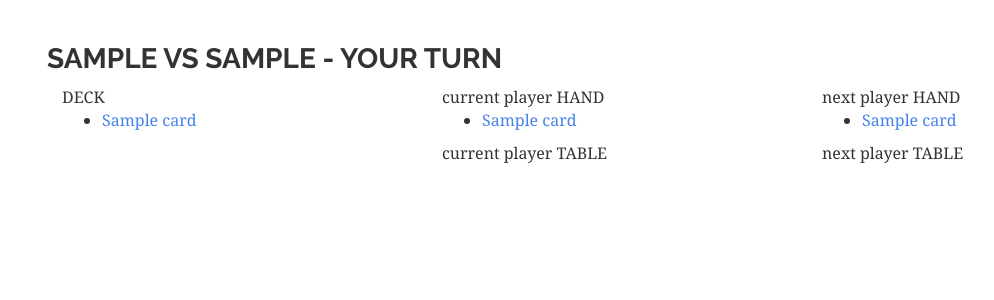
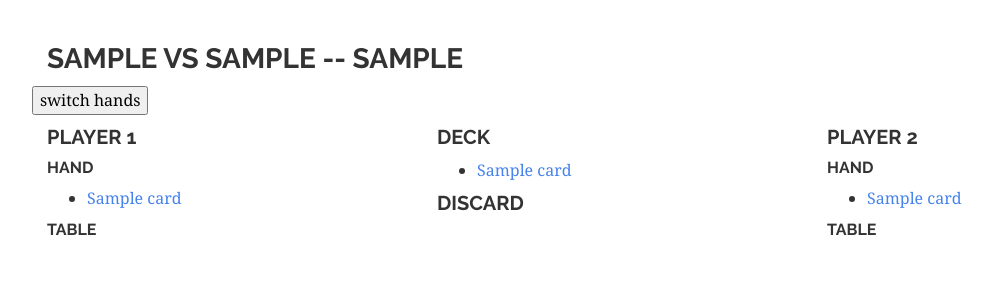
Before and after one commit to mzuccaroli/django_tides, a Django app: page /gamesrv/1/ in a window 1280 px wide. Shown: the part 57-357 px from the top of the page, without its empty margins (23-1017 px from the left). Run offline with Django 3.2, Linux system fonts and the light colour scheme; a user stored in the database is signed in; tables that the repository leaves empty hold one stand-in row (values such as "Sample post"); some libraries are stand-ins or nearby versions.

Commit message:
player 1 and player 2 card rapresentation in game detail, prepare game button switch hands button

```diff
--- a/tides/gamesrv/models.py
+++ b/tides/gamesrv/models.py
@@ -37,7 +37,7 @@ class GamesManager(models.Manager):
             current_player=choice([invitation.to_user, invitation.from_user])
         )
         game.save()
-        game.prepare_game()
+        # game.prepare_game()
         return game
 
 
@@ -90,7 +90,6 @@ class Game(models.Model):
     def draw_from_deck(self):
         """current player draw a card from deck"""
         card = self.deck.get(draft__draft_order=self.deck_index)
-        # draft__draft_order = self.deck_index
         hand = Hand(
             game=self,
             card=card,
@@ -100,46 +99,41 @@ class Game(models.Model):
         self.deck_index += 1
         Draft.objects.get(card=card, game=self).delete()
 
-    def get_my_hand(self):
-        return self.get_player_hand(self.current_player)
-
-    def get_opponent_hand(self):
-        return self.get_player_hand(self.get_opponent(self.current_player))
-
-    def get_my_table(self):
-        return self.get_player_table(self.current_player)
-
-    def get_opponent_table(self):
-        return self.get_player_table(self.get_opponent(self.current_player))
-
     def redraw_table(self):
         for hand in self.get_my_table():
             hand.draw_card()
             hand.save()
 
-    def get_player_hand(self, user):
-        return self.players_hand.filter(hand__game=self, hand__player=user, hand__status="H")
+    def player_1_hand(self):
+        return self.players_hand.filter(hand__game=self, hand__player=self.player_1, hand__status="H")
+
+    def player_2_hand(self):
+        return self.players_hand.filter(hand__game=self, hand__player=self.player_2, hand__status="H")
+
+    def player_1_table(self):
+        return self.players_hand.filter(
+            Q(hand__game=self, hand__player=self.player_1, hand__status="T") |
+            Q(hand__game=self, hand__player=self.player_1, hand__status="B")
+        )
+
+    def player_2_table(self):
+        return self.players_hand.filter(
+            Q(hand__game=self, hand__player=self.player_2, hand__status="T") |
+            Q(hand__game=self, hand__player=self.player_2, hand__status="B")
+        )
 
     def get_player_table(self, user):
-        return self.players_hand.filter(Q(hand__game=self, hand__player=user, hand__status="T") | Q(hand__game=self, hand__player=user, hand__status="B"))
+        return self.players_hand.filter(
+            Q(hand__game=self, hand__player=user, hand__status="T") | Q(hand__game=self, hand__player=user,
+                                                                        hand__status="B"))
 
-    def exchange_deck(self):
-        first_player_hand = self.get_player_hand(self.player_1)
-        second_player_hand = self.get_player_hand(self.player_2)
-        for hand in first_player_hand:
-            hand.player = self.player_2
+    def exchange_hands(self):
+        for hand in Hand.objects.filter(game=self, status="H"):
+            if hand.player == self.player_1:
+                hand.player = self.player_2
+            else:
+                hand.player = self.player_1
             hand.save()
-        for hand in second_player_hand:
-            hand.player = self.player_1
-            hand.save()
-
-    # def save(self, *args, **kwargs):
-    #     if self.turn_number <= 10:
-    #         self.turn_number += 1
-    #     else:
-    #         self.finished = True
-    #     self.toggle_next_player()
-    #     super(Game, self).save(*args, **kwargs)
 
     def __str__(self):
         return "{0} vs {1}".format(self.player_1, self.player_2)
--- a/tides/gamesrv/templates/gamesrv/game_detail.html
+++ b/tides/gamesrv/templates/gamesrv/game_detail.html
@@ -1,28 +1,39 @@
 {% extends "base.html" %}
 
 {% block title %}
-    Tides game: {{ game.player_1 }} vs. {{ game.player_2 }}
+    {{ game }}s
 {% endblock title %}
 
 
 {% block content %}
     <h3>
-        {{ game }}
-        {% if request.user == game.current_player %}
-            - your turn
-        {% else %}
-            - opponent turn
-        {% endif %}
+        {{ game }} -- {{ request.user }}
     </h3>
-    <div class="col-sm-4">
-        DECK {% include "gamesrv/card_list_snippet.html" with  cards=game.drafted_deck %}
+    <div class="row">
+        <form action="" method="post">
+            {% csrf_token %}
+            {% if game.deck_index <= 0 %}
+                <button type="submit" name="prepare" value="ok">Prepare game</button>
+            {% else %}
+                <button type="submit" name="switch" value="ok">switch hands</button>
+            {% endif %}
+        </form>
     </div>
-    <div class="col-sm-4">
-        current player HAND {% include "gamesrv/card_list_snippet.html" with  cards=game.get_my_hand %}
-        current player TABLE {% include "gamesrv/card_list_snippet.html" with  cards=game.get_my_table %}
-    </div>
-    <div class="col-sm-4">
-        next player HAND {% include "gamesrv/card_list_snippet.html" with  cards=game.get_opponent_hand %}
-        next player TABLE {% include "gamesrv/card_list_snippet.html" with  cards=get_opponent_table %}
+    <div class="row">
+        <div class="col-sm-4">
+            <h4>Player 1</h4>
+            <h5>hand</h5> {% include "gamesrv/card_list_snippet.html" with  cards=game.player_1_hand %}
+            <h5>table</h5> {% include "gamesrv/card_list_snippet.html" with  cards=game.player_1_table %}
+        </div>
+        <div class="col-sm-4">
+            <h4>Deck</h4>
+            {% include "gamesrv/card_list_snippet.html" with  cards=game.drafted_deck %}
+            <h4>Discard</h4>
+        </div>
+        <div class="col-sm-4">
+            <h4>Player 2</h4>
+            <h5>hand</h5> {% include "gamesrv/card_list_snippet.html" with  cards=game.player_2_hand %}
+            <h5>table</h5> {% include "gamesrv/card_list_snippet.html" with  cards=game.player_2_table %}
+        </div>
     </div>
 {% endblock content %}
--- a/tides/gamesrv/views.py
+++ b/tides/gamesrv/views.py
@@ -18,6 +18,12 @@ class AllGamesList(generic.ListView):
 @login_required
 def game_detail(request, pk):
     game = get_object_or_404(Game, pk=pk)
+    if request.method == 'POST':
+        if "prepare" in request.POST:
+            game.prepare_game()
+            return redirect('game_detail', pk=game.pk)
+        elif "switch" in request.POST:
+            game.exchange_hands()
     return render(request, "gamesrv/game_detail.html", {'game': game})
 
 
--- a/tides/invitations/views.py
+++ b/tides/invitations/views.py
@@ -30,7 +30,7 @@ def accept_invitation(request, pk):
     if request.method == 'POST':
         if "accept" in request.POST:
             game = Game.objects.new_game(invitation)
-            invitation.delete()
+            # invitation.delete()
             return redirect('game_detail', pk=game.pk)
         else:
             invitation.delete()
```
